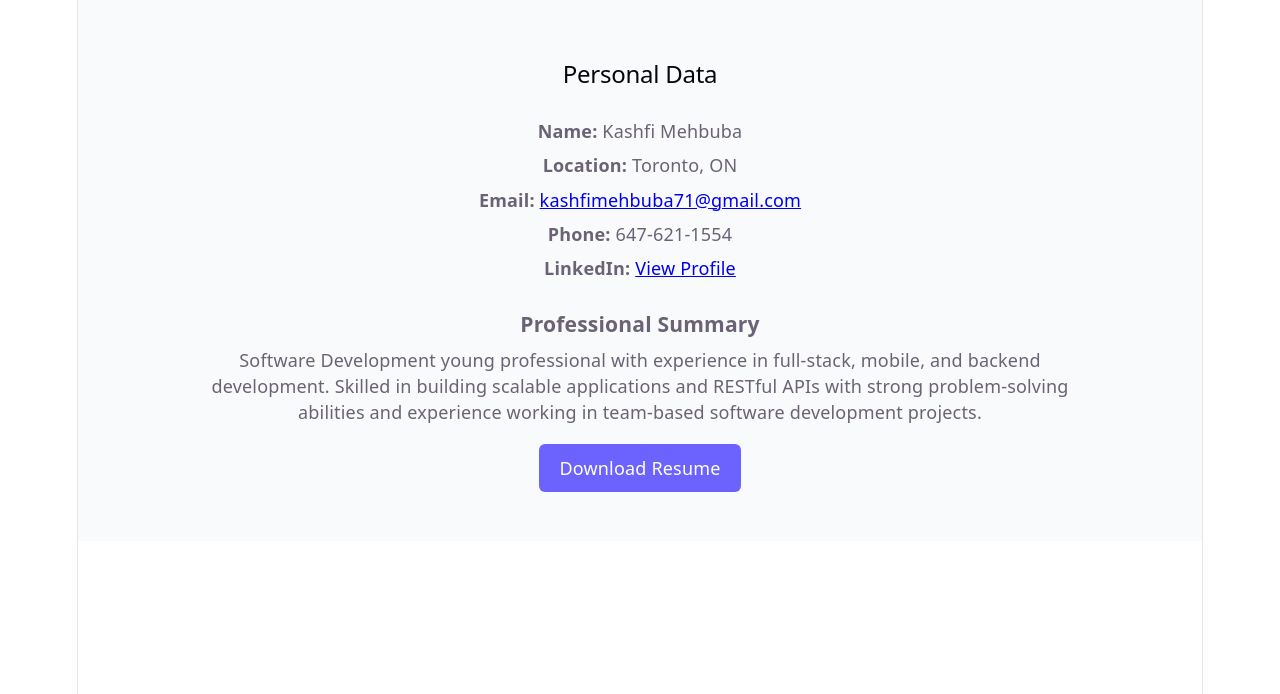
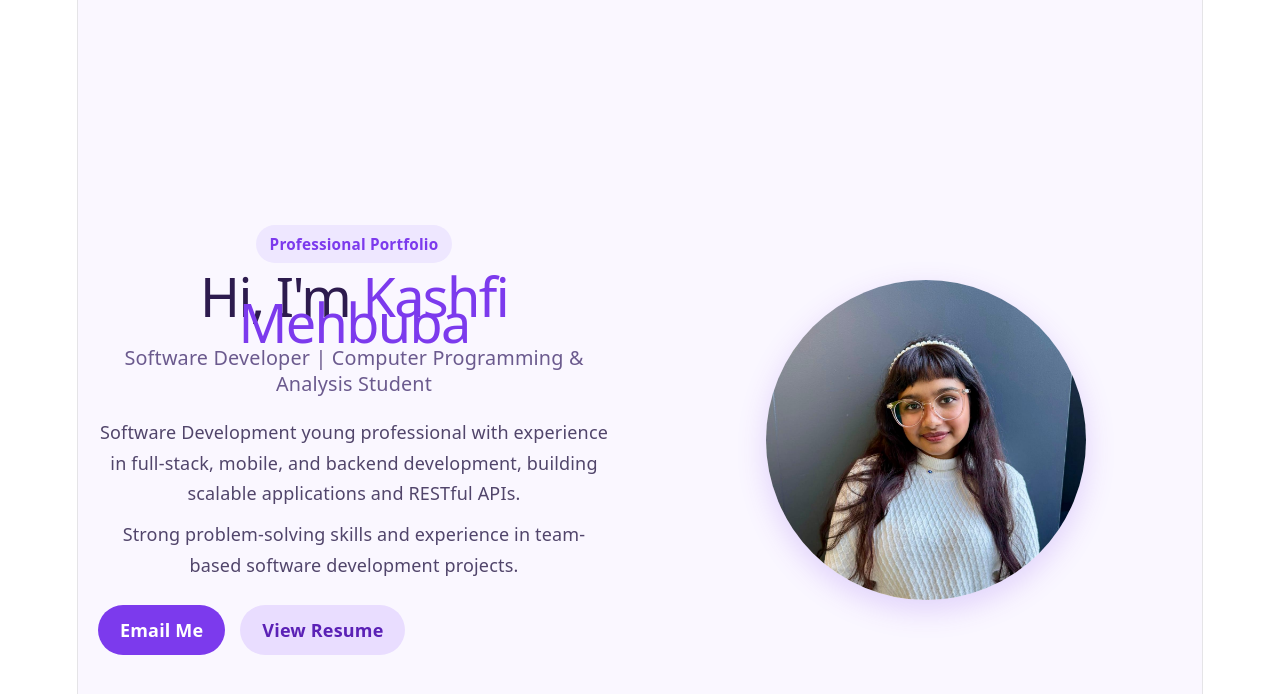
Before and after one commit to kashfimehbuba77/Portfolio, a React app: page / in a window 1280 px wide. Shown: the top 694 px of the page. Built offline with nearby package versions, Linux system fonts and the light colour scheme; the HTML template or start-up script is replaced by a standard one.

Commit message:
Adding profile pic

```diff
--- a/src/components/PersonalData.css
+++ b/src/components/PersonalData.css
@@ -1,44 +1,101 @@
-.personal-data {
-  padding: 60px 20px;
-  background: #f9fafc;
+.hero {
+  min-height: 100vh;
+  display: flex;
+  align-items: center;
+  justify-content: center;
+  background: #faf7ff;
+  padding: 40px 20px;
 }
 
-.container {
-  max-width: 900px;
-  margin: auto;
+.hero-container {
+  max-width: 1100px;
+  width: 100%;
+  display: flex;
+  align-items: center;
+  justify-content: space-between;
+  gap: 60px;
 }
 
-h2 {
-  text-align: center;
-  margin-bottom: 30px;
+.hero-text {
+  flex: 1;
 }
 
-.info p {
-  margin: 8px 0;
+.tag {
+  display: inline-block;
+  background: #eee7ff;
+  color: #7c3aed;
+  padding: 6px 14px;
+  border-radius: 999px;
+  font-size: 0.85rem;
+  margin-bottom: 20px;
+  font-weight: 600;
 }
 
-.summary {
-  margin-top: 30px;
+.hero-text h1 {
+  font-size: 3rem;
+  margin: 0 0 10px;
+  color: #2d1b4e;
 }
 
-.summary h3 {
+.hero-text h1 span {
+  color: #7c3aed;
+}
+
+.subtitle {
+  font-size: 1.1rem;
+  color: #6b5a8e;
+  margin-bottom: 20px;
+}
+
+.description {
+  font-size: 1rem;
+  color: #51456b;
+  line-height: 1.7;
   margin-bottom: 10px;
 }
 
-.resume-btn {
-  margin-top: 30px;
-  text-align: center;
+.hero-buttons {
+  margin-top: 25px;
+  display: flex;
+  gap: 15px;
 }
 
 .btn {
-  padding: 12px 20px;
-  background: #6c63ff;
-  color: white;
+  padding: 12px 22px;
+  border-radius: 999px;
   text-decoration: none;
-  border-radius: 6px;
+  font-weight: 600;
   transition: 0.3s;
 }
 
-.btn:hover {
-  background: #4a47d5;
+.primary {
+  background: #7c3aed;
+  color: white;
 }
+
+.primary:hover {
+  background: #5b21b6;
+}
+
+.secondary {
+  background: #e9ddff;
+  color: #5b21b6;
+}
+
+.secondary:hover {
+  background: #d8c7ff;
+}
+
+.hero-image {
+  flex: 1;
+  display: flex;
+  justify-content: center;
+}
+
+.hero-image img {
+  width: 320px;
+  height: 320px;
+  object-fit: cover;
+  border-radius: 50%;
+  box-shadow: 0 10px 30px rgba(124, 58, 237, 0.2);
+}
--- a/src/components/PersonalData.jsx
+++ b/src/components/PersonalData.jsx
@@ -3,54 +3,58 @@ import "./PersonalData.css";
 
 const PersonalData = () => {
   return (
-    <section className="personal-data">
-      <div className="container">
+    <section className="hero">
 
-        <h2>Personal Data</h2>
+      <div className="hero-container">
 
-        {/* Basic Info */}
-        <div className="info">
-          <p><strong>Name:</strong> Kashfi Mehbuba</p>
-          <p><strong>Location:</strong> Toronto, ON</p>
-          <p>
-            <strong>Email:</strong>{" "}
-            <a href="mailto:kashfimehbuba71@gmail.com">
-              kashfimehbuba71@gmail.com
+        {/* LEFT SIDE */}
+        <div className="hero-text">
+
+          <p className="tag">Professional Portfolio</p>
+
+          <h1>
+            Hi, I'm <span>Kashfi Mehbuba</span>
+          </h1>
+
+          <p className="subtitle">
+            Software Developer | Computer Programming & Analysis Student
+          </p>
+
+          <p className="description">
+            Software Development young professional with experience in full-stack,
+            mobile, and backend development, building scalable applications and
+            RESTful APIs.
+          </p>
+
+          <p className="description">
+            Strong problem-solving skills and experience in team-based software
+            development projects.
+          </p>
+
+          <div className="hero-buttons">
+            <a href="mailto:kashfimehbuba71@gmail.ca" className="btn primary">
+              Email Me
             </a>
-          </p>
-          <p><strong>Phone:</strong> 647-621-1554</p>
-          <p>
-            <strong>LinkedIn:</strong>{" "}
-            <a href="https://www.linkedin.com/in/kashfi-mehbuba-5a8745301/" target="_blank" rel="noreferrer">
-              View Profile
+
+            <a
+              href="/resume/Resume_Kashfi_Mehbuba.pdf"
+              target="_blank"
+              rel="noreferrer"
+              className="btn secondary"
+            >
+              View Resume
             </a>
-          </p>
+          </div>
+
         </div>
 
-        {/* Summary */}
-        <div className="summary">
-          <h3>Professional Summary</h3>
-          <p>
-            Software Development young professional with experience in full-stack,
-            mobile, and backend development. Skilled in building scalable
-            applications and RESTful APIs with strong problem-solving abilities
-            and experience working in team-based software development projects.
-          </p>
-        </div>
-
-        {/* Resume Button */}
-        <div className="resume-btn">
-          <a
-            href="/resume/Resume_Kashfi_Mehbuba.pdf"
-            target="_blank"
-            rel="noreferrer"
-            className="btn"
-          >
-            Download Resume
-          </a>
+        {/* RIGHT SIDE */}
+        <div className="hero-image">
+          <img src="/images/profile.jpeg" alt="Kashfi Mehbuba" />
         </div>
 
       </div>
+
     </section>
   );
 };
```
